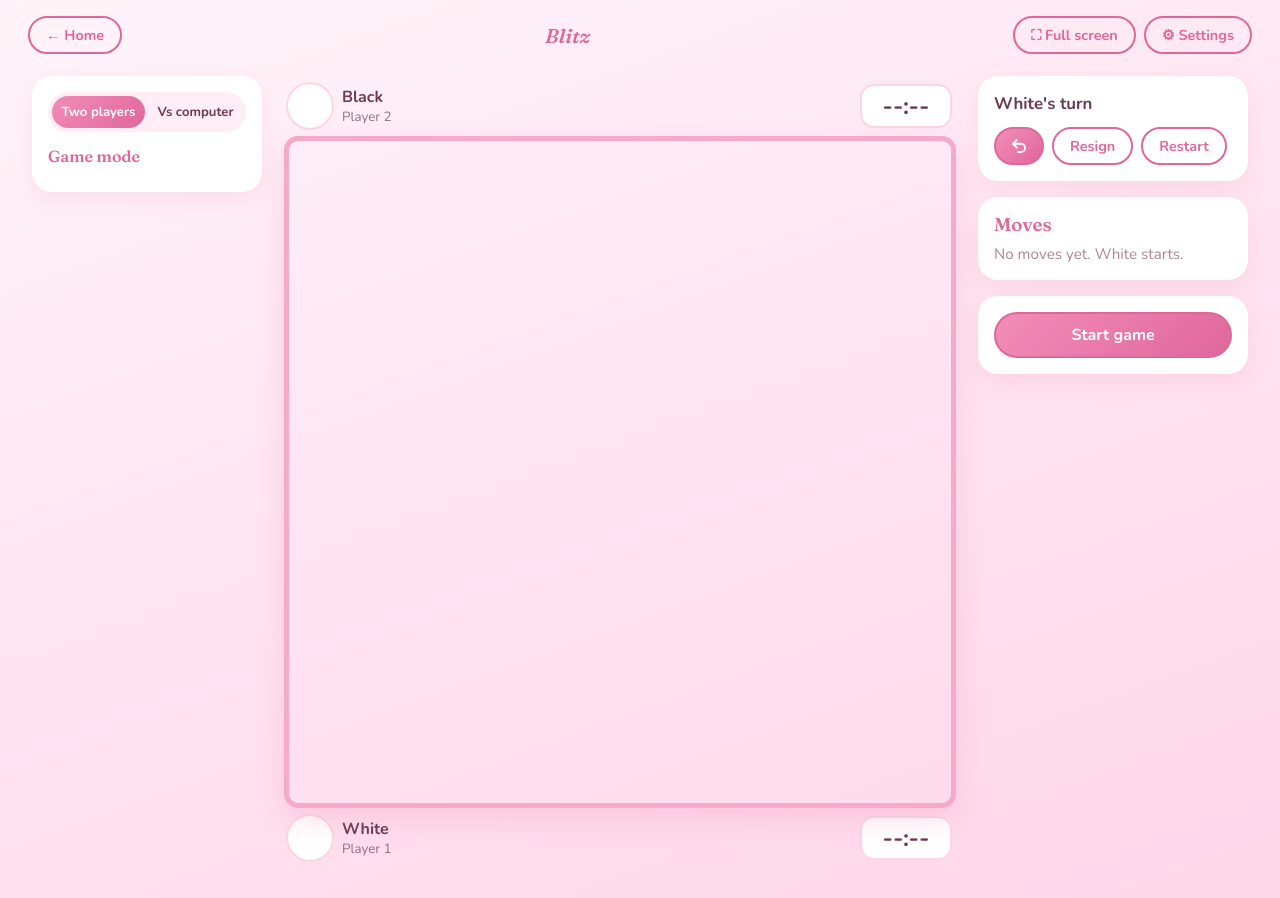
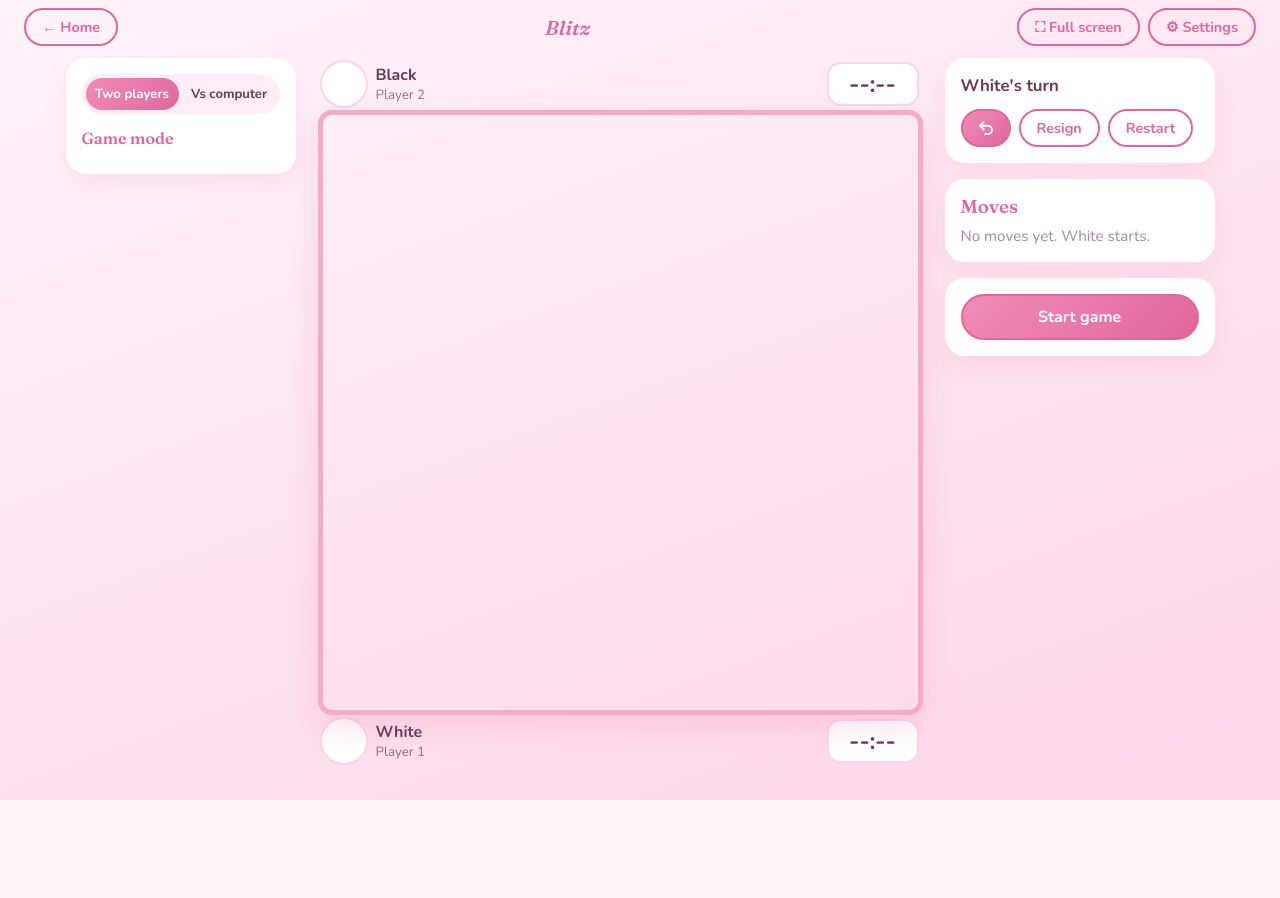
Before and after one commit to pinkuverse/Pink-Checkmate, a plain HTML site: page index.html in a window 1280 px wide. Both pictures are taken after a click on the button "Play". After the commit the page ends 800 px from the top, so only its background shows below. Drawn offline with nearby package versions, Linux system fonts and the light colour scheme.

Commit message:
Refactor CSS for layout and styling adjustments

```diff
--- a/style.css
+++ b/style.css
@@ -48,8 +48,8 @@ footer{text-align:center;padding:24px;opacity:.65;font-size:.9rem}
 .mode small{opacity:.75}
 
 #game{background:linear-gradient(160deg,#fff4f9 0%,#ffe3ef 55%,#ffd8e8 100%)}
-.play{display:grid;grid-template-columns:230px minmax(0,min(680px,84vh)) 270px;gap:22px;justify-content:center;padding:6px 20px 30px;align-items:start}
-.board-col{min-width:0;display:flex;flex-direction:column}
+.play{display:grid;grid-template-columns:230px minmax(0,clamp(300px,calc(100vh - 195px),760px)) 270px;grid-template-columns:230px minmax(0,clamp(300px,calc(100dvh - 195px),760px)) 270px;gap:22px;justify-content:center;padding:4px 20px 14px;align-items:start}
+.board-col{min-width:0;display:flex;flex-direction:column;width:100%;max-width:max(300px,calc(100vh - 195px));max-width:max(300px,calc(100dvh - 195px));margin-inline:auto}
 .board-col .board-wrap{order:2;flex:none;position:relative}
 #barBlack{order:1}#barWhite{order:3}
 .board-col.flip #barBlack{order:3}.board-col.flip #barWhite{order:1}
@@ -64,7 +64,7 @@ footer{text-align:center;padding:24px;opacity:.65;font-size:.9rem}
 .sq .pc{position:absolute;left:4%;top:4%;width:92%;height:92%;z-index:1;pointer-events:none}
 .pc.glossy{filter:drop-shadow(0 3px 2px rgba(106,58,83,.35))}
 .co{position:absolute;font-size:.6rem;font-weight:700;opacity:.5}
-.player{display:flex;align-items:center;gap:10px;padding:8px 4px}
+.player{display:flex;align-items:center;gap:10px;padding:4px}
 .avatar{width:44px;height:44px;border-radius:50%;background:#fff;box-shadow:0 0 0 2px var(--petal);display:grid;place-items:center}
 .avatar .pc{width:38px;height:38px}
 .pname small{display:block;opacity:.7}
@@ -78,7 +78,7 @@ footer{text-align:center;padding:24px;opacity:.65;font-size:.9rem}
 .panel h3{color:var(--berry);margin-bottom:8px}
 .controls{display:flex;gap:8px;flex-wrap:wrap}
 .controls.center{justify-content:center;margin-top:18px}
-.history{max-height:260px;overflow:auto;display:grid;grid-template-columns:34px 1fr 1fr;gap:4px 8px;font-size:.95rem}
+.history{max-height:200px;overflow:auto;display:grid;grid-template-columns:34px 1fr 1fr;gap:4px 8px;font-size:.95rem}
 .history .n{opacity:.5}.history .empty{grid-column:1/-1;opacity:.6;margin:0}
 
 .overlay{position:fixed;inset:0;background:rgba(106,58,83,.35);display:none;place-items:center;padding:16px;z-index:30}
@@ -125,9 +125,9 @@ footer{text-align:center;padding:24px;opacity:.65;font-size:.9rem}
 .seg button{font:inherit;font-weight:700;font-size:.82rem;border:0;background:transparent;color:var(--ink);border-radius:999px;padding:7px 6px;cursor:pointer}
 .seg button.active{background:linear-gradient(135deg,#f28db7,#e0679b);color:#fff}
 .mlist{display:grid;gap:6px}
-.mopt{font:inherit;color:var(--ink);text-align:left;display:flex;align-items:center;gap:10px;background:#fff;border:2px solid var(--petal);border-radius:14px;padding:7px 10px;cursor:pointer}
+.mopt{font:inherit;color:var(--ink);text-align:left;display:flex;align-items:center;gap:10px;background:#fff;border:2px solid var(--petal);border-radius:14px;padding:5px 10px;cursor:pointer}
 .mopt.active{border-color:var(--berry);background:var(--blush)}
-.mopt .pc{width:30px;height:30px;flex:none}
+.mopt .pc{width:26px;height:26px;flex:none}
 .mopt b{display:block;line-height:1.2}.mopt small{opacity:.7}
 .mopt .rt{margin-left:auto;font-weight:700;color:var(--berry)}
 .demo-board{display:grid;grid-template-columns:repeat(8,minmax(0,1fr));grid-template-rows:repeat(8,minmax(0,1fr));aspect-ratio:1/1;width:100%;max-width:360px;margin:14px auto;border:4px solid var(--bd);border-radius:12px;overflow:hidden;position:relative}
@@ -165,3 +165,4 @@ footer{text-align:center;padding:24px;opacity:.65;font-size:.9rem}
 .tb-card[hidden]{display:none}
 .quick .btn{width:100%;text-align:center}
 .sq.pre{box-shadow:inset 0 0 0 100px rgba(70,130,255,.4)}
+#game .nav{padding:8px 24px}
```
